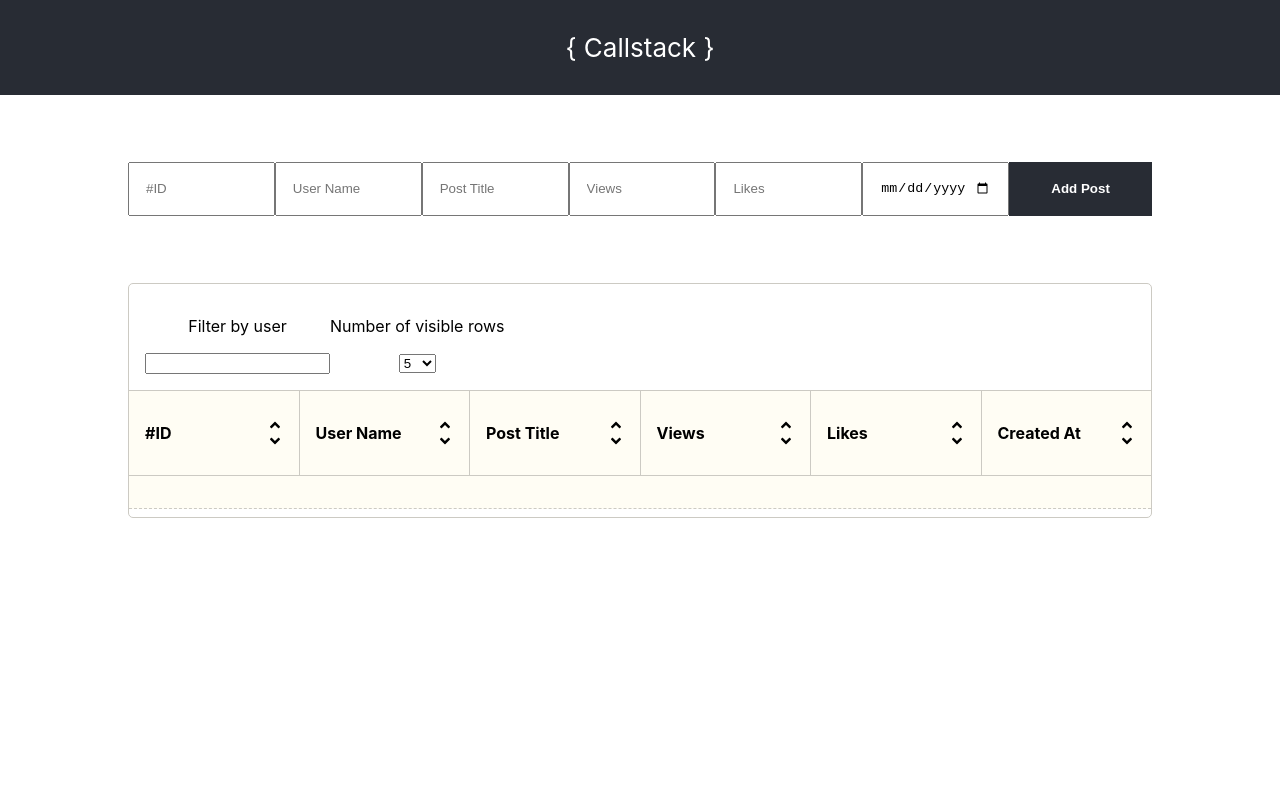
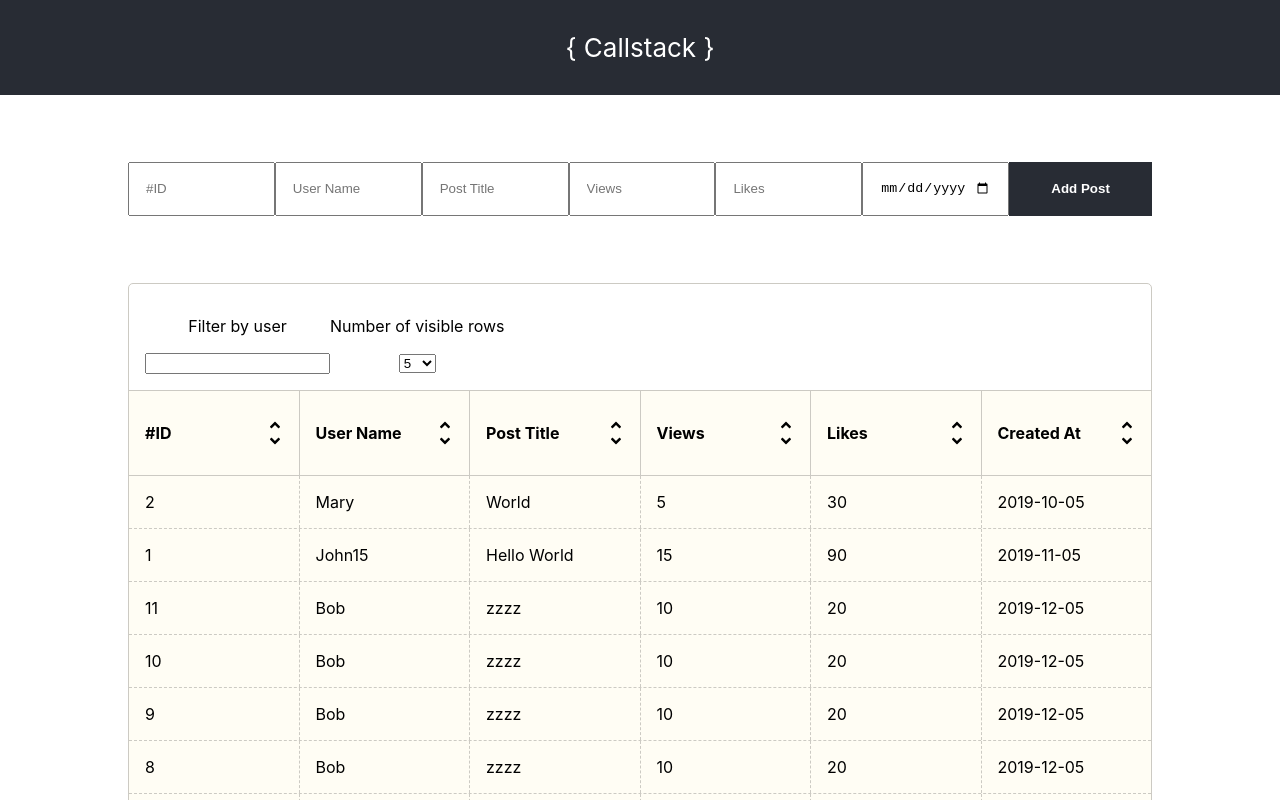
Before and after one commit to aboutroots/react-dynamic-table, a React (Create React App) app: page / in a window 1280 px wide. Shown: the top 800 px of the page. Built offline with nearby package versions, Linux system fonts and the light colour scheme.

Commit message:
Set up posts selector and use it when displaying TableItems.

```diff
--- a/src/components/Tabular/TableItem.js
+++ b/src/components/Tabular/TableItem.js
@@ -1,9 +1,18 @@
 import * as React from 'react';
+import moment from 'moment';
 
-export default function TableItem() {
+export default function TableItem(props) {
+  const { id, username, postTitle, views, likes, createdAt, active } = props;
+  const createdAtFormatted = moment(createdAt).format(moment.HTML5_FMT.DATE);
   return (
-    <div className="TableItem">
-      <p className="TableItem__col" />
+    <div className={'TableItem' + (active ? ' TableItem--active' : '')}>
+      {[id, username, postTitle, views, likes, createdAtFormatted].map(
+        (c, idx) => (
+          <p className="TableItem__col" key={idx}>
+            {c}
+          </p>
+        )
+      )}
     </div>
   );
 }
--- a/src/components/Tabular/TableItems.js
+++ b/src/components/Tabular/TableItems.js
@@ -1,11 +1,24 @@
 import React from 'react';
+import { connect } from 'react-redux';
 
 import TableItem from './TableItem';
+import { selectFiltered } from '../../selectors/posts';
 
-export default function TableItems() {
+export function TableItems(props) {
   return (
     <div className="TableItems">
-      <TableItem />
+      {props.posts.map((post, idx) => (
+        <TableItem {...post} key={idx} />
+      ))}
     </div>
   );
 }
+const mapStateToProps = state => {
+  const activeUser = state.auth.activeUser;
+  const filtered = selectFiltered(state.posts, activeUser, state.filters);
+  return {
+    posts: filtered,
+  };
+};
+
+export default connect(mapStateToProps)(TableItems);
--- a/src/reducers/posts.js
+++ b/src/reducers/posts.js
@@ -1,4 +1,4 @@
-const defaultState = {};
+const defaultState = [];
 export default (state = defaultState, action) => {
   switch (action.type) {
     case 'ADD_POST':
--- /dev/null
+++ b/src/selectors/posts.js
@@ -0,0 +1,35 @@
+import moment from 'moment';
+
+export const selectFiltered = (
+  posts,
+  activeUser,
+  { userNameFilter, sortBy, sortDirection }
+) => {
+  return posts
+    .map(post => {
+      const active = post.username === activeUser;
+      return {
+        ...post,
+        active,
+      };
+    })
+    .filter(post => {
+      return post.username.toLowerCase().includes(userNameFilter.toLowerCase());
+    })
+    .sort((a, b) => {
+      let compare = null;
+      if (sortBy === 'createdAt') {
+        const first = moment(a.createdAt);
+        const second = moment(b.createdAt);
+        compare = first.isSameOrBefore(second, 'day') ? 1 : -1;
+      } else if (typeof a[sortBy] === 'string') {
+        const first = a[sortBy].toLowerCase();
+        const second = b[sortBy].toLowerCase();
+        compare = first.localeCompare(second);
+      } else {
+        compare = a[sortBy] > b[sortBy] ? 1 : -1;
+      }
+
+      return sortDirection === 'asc' ? compare : -compare;
+    });
+};
```
